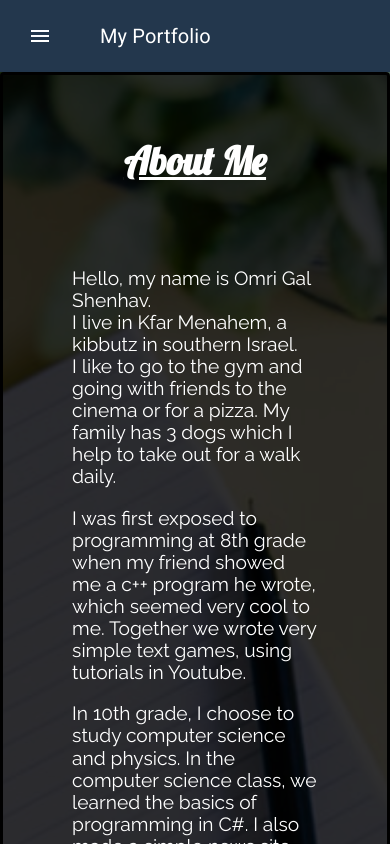
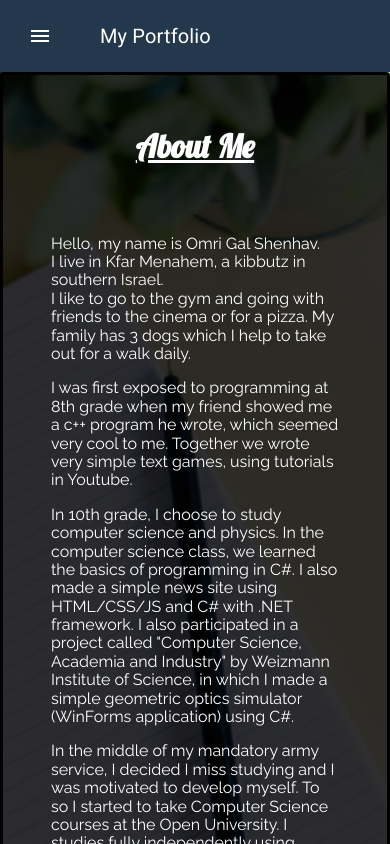
Before and after one commit to OmriGalShen/My-Portfolio, a React (Create React App) app: page /about in a window 390 px wide. Shown: the top 844 px of the page. Built offline with nearby package versions, Linux system fonts and the light colour scheme.

Commit message:
changed padding

```diff
--- a/src/components/content/about/About.css
+++ b/src/components/content/about/About.css
@@ -17,7 +17,7 @@
 .about-panel {
   font-size: 1.5em;
   padding: 2em;
-  padding-bottom: 8em;
+  /* padding-bottom: 8em; */
   width: 90%;
   /* height: 80%; */
 }
@@ -37,10 +37,11 @@
   font-family: "Raleway", sans-serif;
 }
 .about-description {
-  width: 50%;
+  width: 60%;
   text-align: left;
 
   padding-top: 2em;
+  padding-bottom: 2em;
 }
 
 @media (max-width: 600px) {
@@ -49,10 +50,10 @@
   }
   .about-panel {
     width: 100%;
-    font-size: 1.2em;
-    padding-bottom: 80%;
+    font-size: 1em;
+    padding-bottom: 60%;
   }
   .about-description {
-    width: 80%;
+    width: 90%;
   }
 }
```
